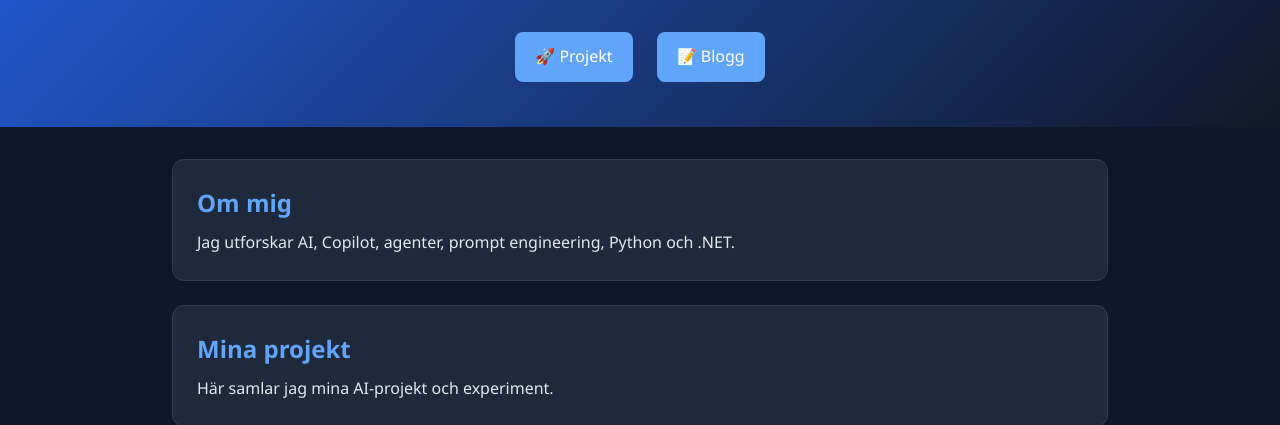
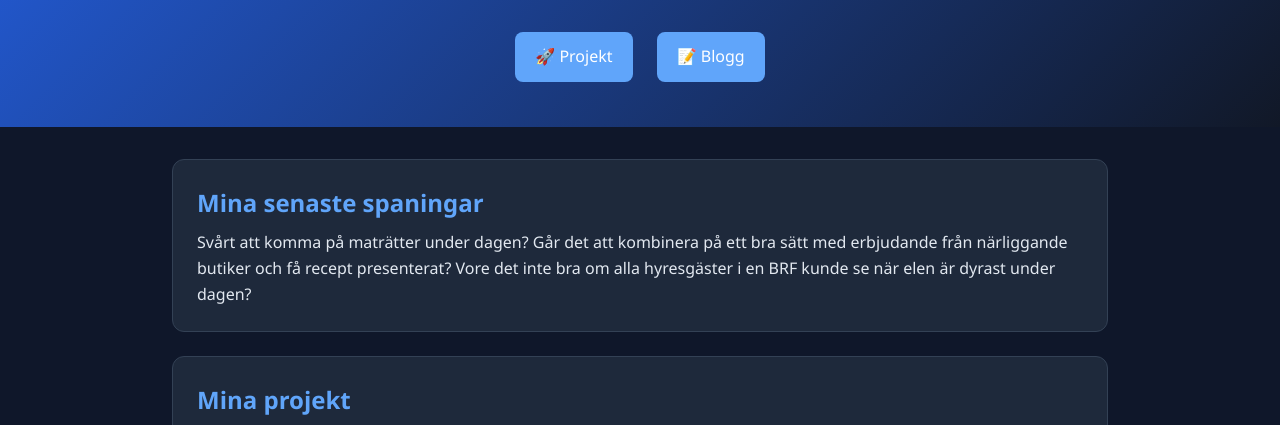
Before and after one commit to marikaantonov-jpg/ai-portfolio, a plain HTML site: page index.html in a window 1280 px wide. Shown: the part 358-783 px from the top of the page. Drawn offline with Linux system fonts and the light colour scheme.

Commit message:
Spaning om el

```diff
--- a/index.html
+++ b/index.html
@@ -42,13 +42,16 @@
 
 <main>
 
-    <a class="card card-link" href="about.html">
-        <h2>Om mig</h2>
+    <article class="card">
+        <h2>Mina senaste spaningar</h2>
         <p>
-            Jag utforskar AI, Copilot, agenter, prompt engineering,
-            Python och .NET.
+            Svårt att komma på maträtter under dagen?
+            Går det att kombinera på ett bra sätt med erbjudande från närliggande butiker och få
+            recept presenterat?
+
+            Vore det inte bra om alla hyresgäster i en BRF kunde se när elen är dyrast under dagen?
         </p>
-    </a>
+    </article>
 
     <a class="card card-link" href="projects.html">
         <h2>Mina projekt</h2>
```
